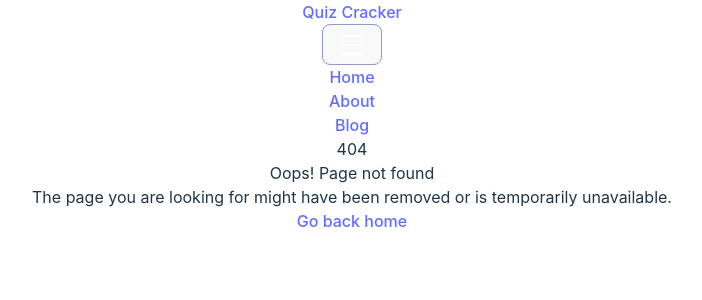
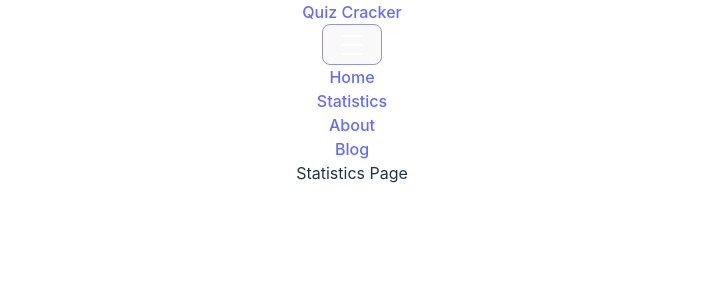
Before and after one commit to moshiur25524/Quiz_Cracker, a React (Vite) app: page /statistics in a window 1280 px wide. Before the commit this address had no page. Shown: the top 300 px of the page, without its empty margins (288-990 px from the left). Built offline with nearby package versions, Linux system fonts and the light colour scheme.

Commit message:
Statistics component is created

```diff
--- a/src/App.jsx
+++ b/src/App.jsx
@@ -7,6 +7,7 @@ import Blog from './components/Blog/Blog'
 import About from './components/About/About'
 import NotFound from './components/NotFound/NotFound'
 import QuizDetails from './components/QuizDetails/QuizDetails'
+import Statistics from './components/Statistics/Statistics'
 
 function App() {
 
@@ -33,6 +34,10 @@ function App() {
           path: 'about',
           element: <About/>
         },
+        {
+          path: 'statistics',
+          element: <Statistics/>
+        },
         { path: '*', element: <NotFound/>}
       ]
     }
--- a/src/components/Header/Header.jsx
+++ b/src/components/Header/Header.jsx
@@ -36,6 +36,14 @@ const Header = () => {
                                 <li>
                                     <NavLink
                                         className="lg:p-4 py-3 px-0 block border-b-2 border-transparent hover:border-indigo-400"
+                                        to="/statistics"
+                                    >
+                                        Statistics
+                                    </NavLink>
+                                </li>
+                                <li>
+                                    <NavLink
+                                        className="lg:p-4 py-3 px-0 block border-b-2 border-transparent hover:border-indigo-400"
                                         to="/about"
                                     >
                                         About
--- /dev/null
+++ b/src/components/Statistics/Statistics.jsx
@@ -0,0 +1,11 @@
+import React from 'react';
+
+const Statistics = () => {
+    return (
+        <div>
+            <h1>Statistics Page</h1>
+        </div>
+    );
+};
+
+export default Statistics;
```
